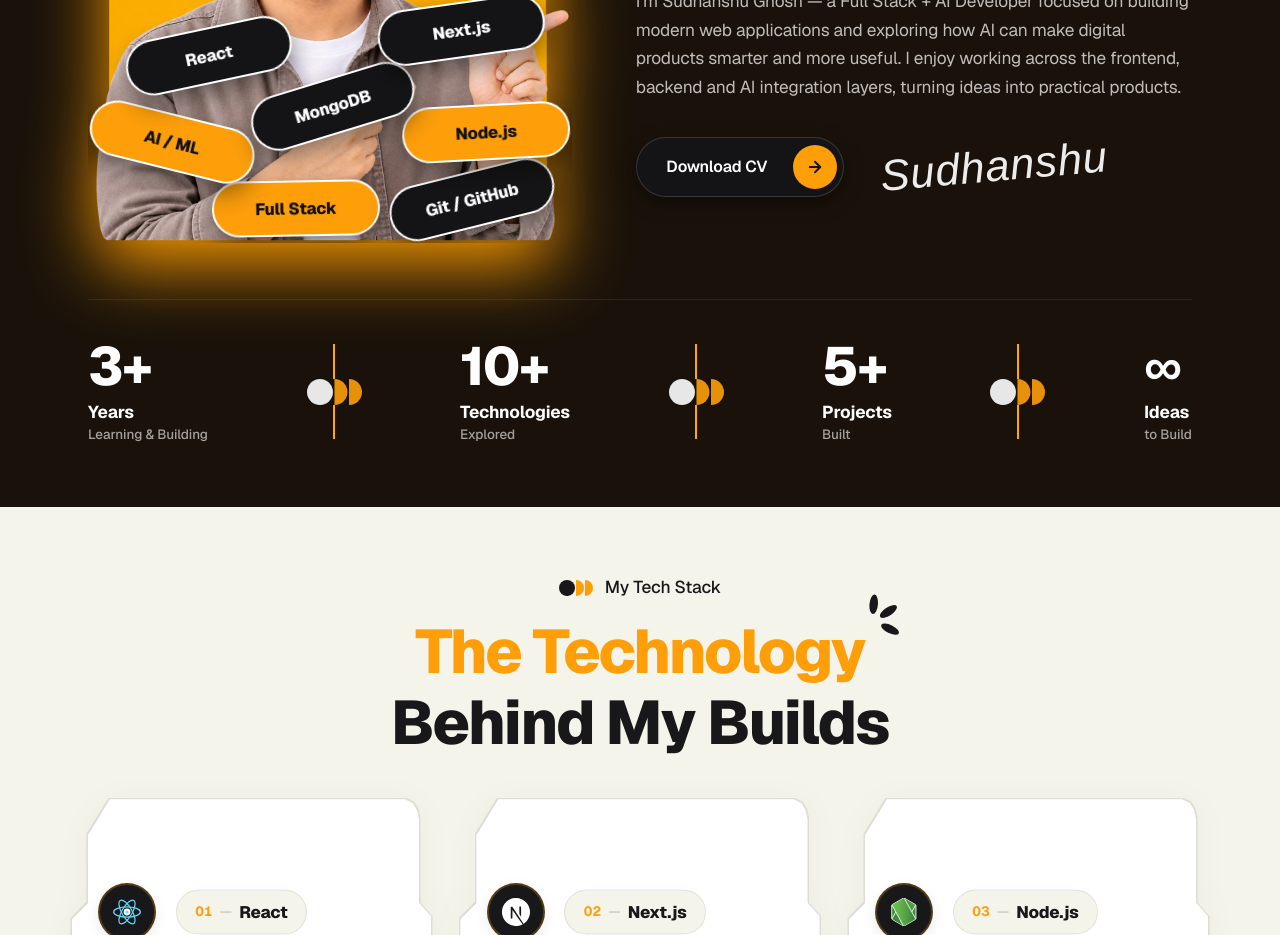
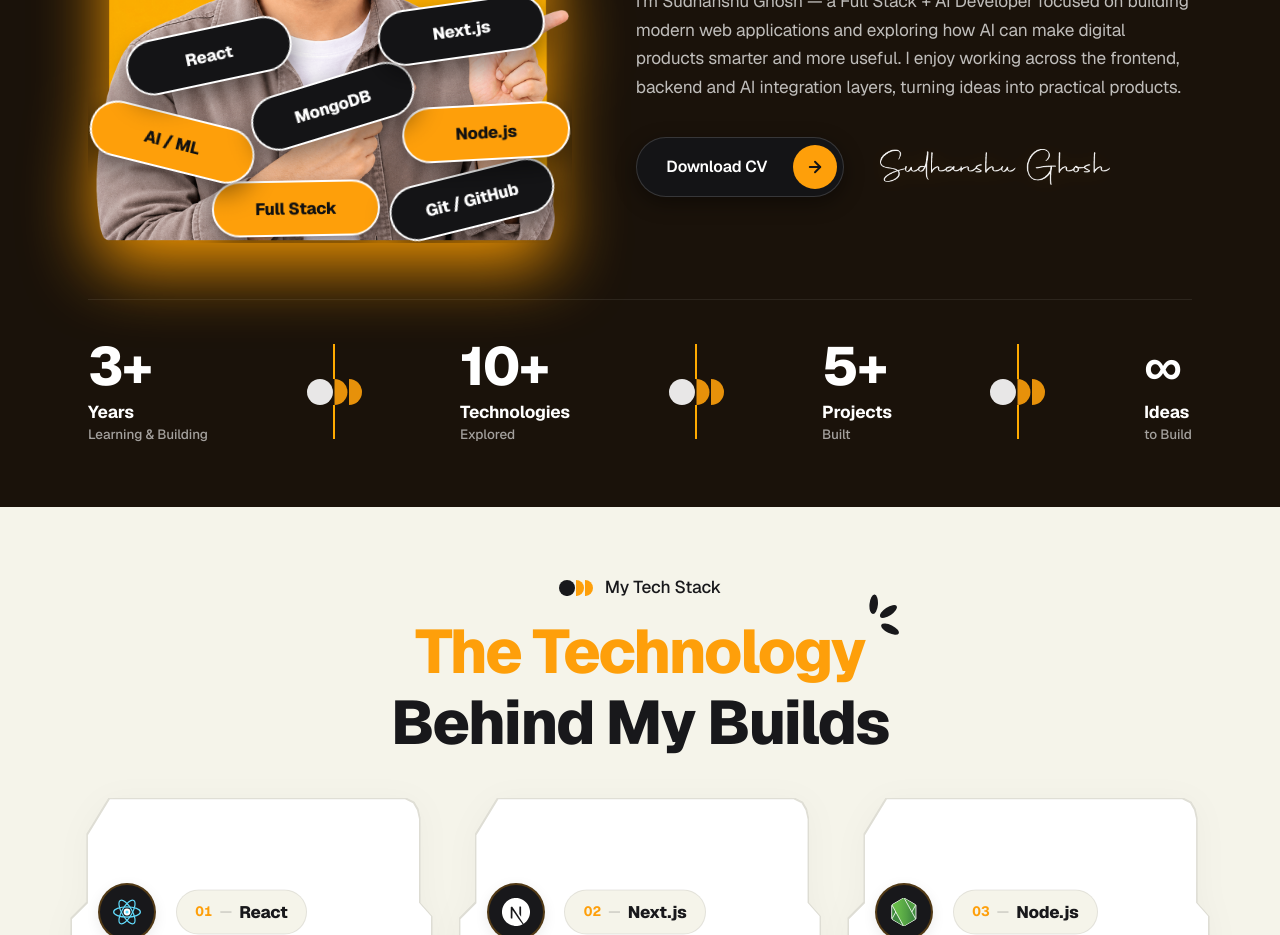
Before and after one commit to sudhanshu9199/portfolio2026, a Next.js app: page / in a window 1280 px wide. Shown: the part 2660-3595 px from the top of the page. Built offline with nearby package versions, Linux system fonts and the light colour scheme.

Commit message:
signature update

```diff
--- a/src/components/sections/AboutMeSection/AboutMeSection.jsx
+++ b/src/components/sections/AboutMeSection/AboutMeSection.jsx
@@ -173,7 +173,15 @@
                 </span>
               </a>
 
-              <span className={styles.signatureText}>Sudhanshu</span>
+              <div className={styles.signatureWrapper}>
+                <Image
+                  src="/assets/sudhanshu-Signature.png"
+                  alt="Sudhanshu Ghosh Signature"
+                  width={389}
+                  height={61}
+                  className={styles.signatureImg}
+                />
+              </div>
             </div>
           </div>
         </div>
--- a/src/components/sections/AboutMeSection/AboutMeSection.module.scss
+++ b/src/components/sections/AboutMeSection/AboutMeSection.module.scss
@@ -322,19 +322,26 @@
   }
 }
 
-.signatureText {
-  font-family:
-    "Segoe Script", "Brush Script MT", "Caveat", "Snell Roundhand", cursive,
-    sans-serif;
-  font-size: clamp(2.2rem, 3.4vw, 3rem);
-  color: #ffffff;
-  font-weight: 400;
-  font-style: italic;
-  transform: rotate(-5deg);
-  opacity: 0.92;
+.signatureWrapper {
+  display: inline-flex;
+  align-items: center;
+  justify-content: center;
   user-select: none;
-  line-height: 1;
-  letter-spacing: 0.02em;
+  transition: transform 0.3s cubic-bezier(0.16, 1, 0.3, 1);
+
+  &:hover {
+    transform: scale(1.04);
+  }
+}
+
+.signatureImg {
+  width: clamp(160px, 18vw, 240px);
+  height: auto;
+  object-fit: contain;
+  filter: brightness(0) invert(1) drop-shadow(0 2px 10px rgba(254, 159, 10, 0.18));
+  opacity: 0.95;
+  pointer-events: none;
+  transition: opacity 0.25s ease, filter 0.25s ease;
 }
 
 // ----------------------------------------------------
```
